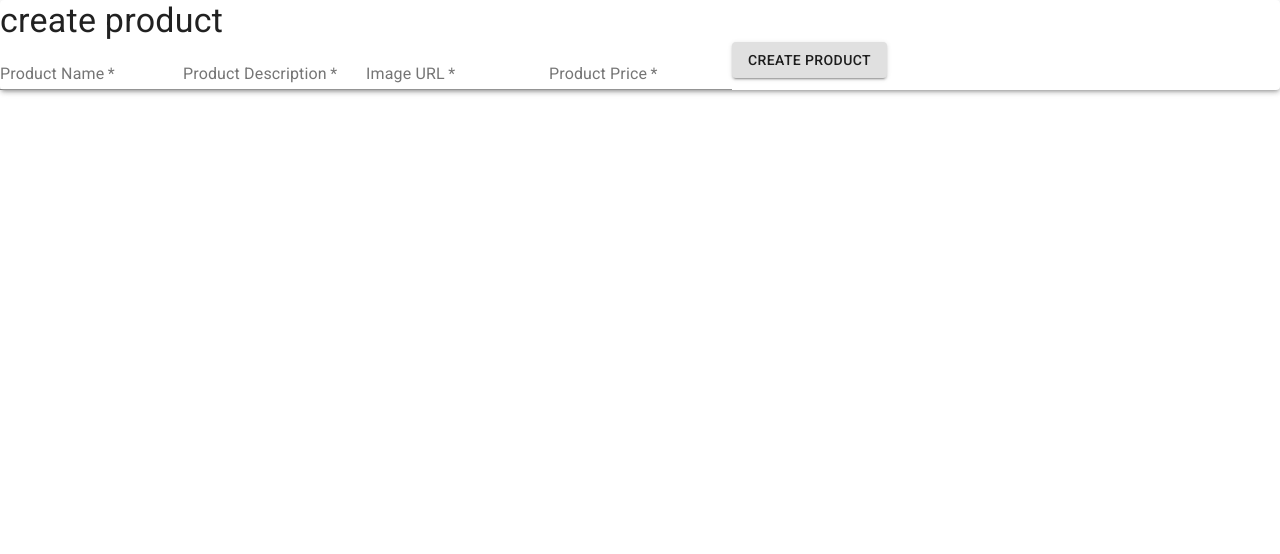
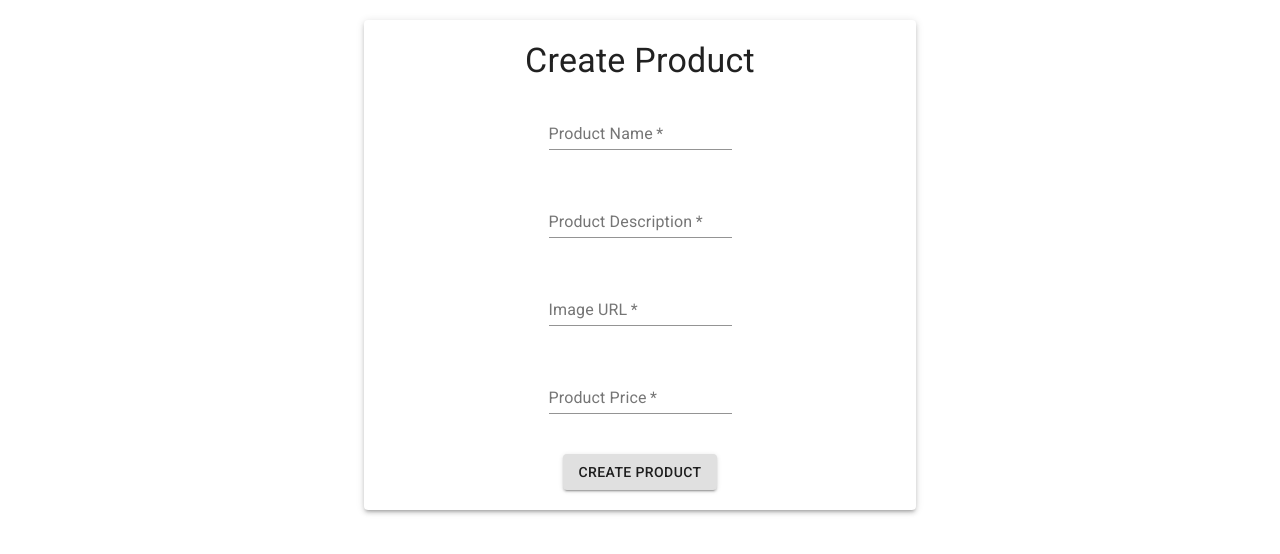
Before and after one commit to Stacks-OnStacksCapstone/e-commerce-react-capstone, a React (Create React App) app: page /admin/createproduct in a window 1280 px wide. Shown: the top 554 px of the page. Built offline with nearby package versions, Linux system fonts and the light colour scheme.

Commit message:
Beautified create product

```diff
--- a/src/components/edit-products/CreateProduct.tsx
+++ b/src/components/edit-products/CreateProduct.tsx
@@ -1,54 +1,77 @@
-import { Button, Paper, TextField, Typography } from "@material-ui/core"
+import { Box, Button, Container, Grid, Paper, TextField, Typography } from "@material-ui/core"
 import React, { useEffect, useState } from 'react';
+import { useNavigate } from "react-router-dom";
+import Product from "../../models/Product";
+import { apiUpsertProduct } from "../../remote/e-commerce-api/productService";
 
 
 export const CreateProduct = () => {
 
-const [formData , setFormData] = useState ({
-    productName: "",
-    productDescription: "",
-    imageURL: "",
-    productPrice: 0
-})
-function onsubmit () {
-    console.log (formData)
+  const [formData, setFormData] = useState<Product>(new Product(0, "", 0, "", 0, ""));
+  const navigate = useNavigate();
+
+  async function onSubmit() {
+    try {
+      const resp = await apiUpsertProduct(formData);
+      navigate("/admin/product/" + resp.payload.id);
     }
+    catch (error) {
+      console.log(error);
+    }
+  }
+
   return <>
+    <br />
+    <Container maxWidth="sm">
       <Paper elevation={3}>
-        <Typography variant = "h4"> create product </Typography>
+        <Grid container spacing={0} direction="column" alignItems="center" justify="center">
+          <br />
+          <Typography variant="h4">Create Product</Typography>
+          <br />
           <TextField
             required
             id="outlined-required"
             label="Product Name"
-          onChange = {(event: React.ChangeEvent<HTMLInputElement>
-            )=> {setFormData({...formData, productName: event.target.value})}}
+            onChange={(event: React.ChangeEvent<HTMLInputElement>
+            ) => { setFormData({ ...formData, name: event.target.value }) }}
           />
+          <br />
+          <br />
           <TextField
             required
             id="outlined-required"
             label="Product Description"
-          onChange = {(event: React.ChangeEvent<HTMLInputElement>
-            )=> {setFormData({...formData, productDescription: event.target.value})}}
+            onChange={(event: React.ChangeEvent<HTMLInputElement>
+            ) => { setFormData({ ...formData, description: event.target.value }) }}
           />
+          <br />
+          <br />
           <TextField
             required
             id="outlined-required"
             label="Image URL"
-          onChange = {(event: React.ChangeEvent<HTMLInputElement>
-            )=> {setFormData({...formData, imageURL: event.target.value})}}
+            onChange={(event: React.ChangeEvent<HTMLInputElement>
+            ) => { setFormData({ ...formData, image: event.target.value }) }}
           />
+          <br />
+          <br />
           <TextField
             required
             id="outlined-required"
             label="Product Price"
             type="number"
-          onChange = {(event: React.ChangeEvent<HTMLInputElement>
-            )=> {setFormData({...formData, productPrice: event.target.valueAsNumber})}}
+            onChange={(event: React.ChangeEvent<HTMLInputElement>
+            ) => { setFormData({ ...formData, price: event.target.valueAsNumber }) }}
           />
-        <Button variant = "contained" onClick = {onsubmit}>
+          <br />
+          <br />
+          <Button variant="contained" onClick={onSubmit}>
 
             create product
           </Button>
+          <br />
+        </Grid>
       </Paper>
+    </Container>
   </>
 }
--- a/src/components/edit-products/EditProducts.tsx
+++ b/src/components/edit-products/EditProducts.tsx
@@ -19,7 +19,6 @@ const Container = styled.div`
 export const EditProducts = () => {
 
     const [products, setProducts] = useState<Product[]>([])
-    const {page} = useParams();
 
     useEffect(() => {
       const fetchData = async () => {
--- a/src/router/AppRoutes.tsx
+++ b/src/router/AppRoutes.tsx
@@ -4,6 +4,7 @@ import { Cart } from '../components/cart/Cart';
 import Checkout from '../components/checkout/Checkout';
 import { DisplayProducts } from "../components/display-products/DisplayProducts";
 import { CreateProduct } from '../components/edit-products/CreateProduct';
+import { EditProducts } from '../components/edit-products/EditProducts';
 import Login from '../components/login/Login';
 import Register from '../components/register/Register';
 
@@ -15,5 +16,6 @@ export const AppRoutes: React.FC<unknown> = () => (
     <Route path="/checkout" element={<Checkout />} />
     <Route path="/cart" element={<Cart />} />
     <Route path="/admin/createproduct" element={<CreateProduct />} />
+    <Route path="/admin/products" element={<EditProducts />} />
   </Routes>
 )
```
Lines whose indentation alone changed are shown as unchanged.
